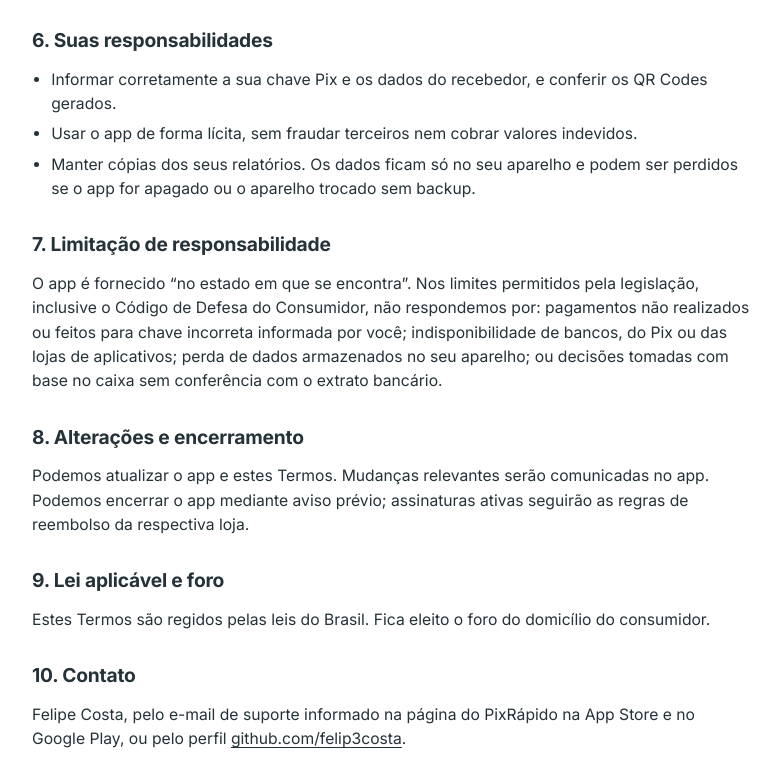
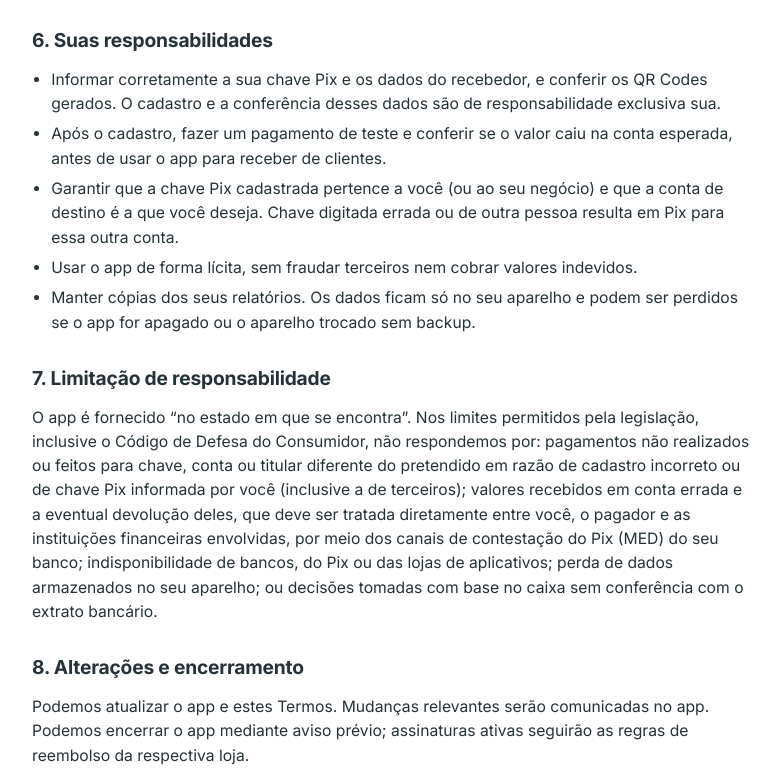
Before and after one commit to felip3costa/felip3costa.github.io, a plain HTML site: page termos/index.html in a window 1280 px wide. Shown: the part 1554-2325 px from the top of the page, without its empty margins (248-1028 px from the left). Drawn offline with Linux system fonts and the light colour scheme.

Commit message:
docs(termos): responsabilidade por cadastro errado e Pix em outra conta
Cadastro e conferência da chave Pix são do usuário, com pagamento de teste
recomendado; sem responsabilidade por Pix para conta, chave ou titular
diferente do pretendido.

Co-Authored-By: Claude Sonnet 5.5 <noreply@anthropic.com>

```diff
--- a/termos/index.html
+++ b/termos/index.html
@@ -20,7 +20,7 @@
   <main class="doc">
     <div class="wrap">
       <h1>Termos de Uso</h1>
-      <p class="updated">Última atualização: 19 de outubro de 2026</p>
+      <p class="updated">Última atualização: 6 de novembro de 2026</p>
 
       <h2>1. Aceitação</h2>
       <p>Estes Termos regem o uso do aplicativo PixRápido (“app”), desenvolvido por Felipe Costa (“nós”). Ao usar o app, você concorda com estes Termos e com a <a href="../privacidade/">Política de Privacidade</a>. Se não concordar, não use o app.</p>
@@ -54,13 +54,15 @@
 
       <h2>6. Suas responsabilidades</h2>
       <ul>
-        <li>Informar corretamente a sua chave Pix e os dados do recebedor, e conferir os QR Codes gerados.</li>
+        <li>Informar corretamente a sua chave Pix e os dados do recebedor, e conferir os QR Codes gerados. O cadastro e a conferência desses dados são de responsabilidade exclusiva sua.</li>
+        <li>Após o cadastro, fazer um pagamento de teste e conferir se o valor caiu na conta esperada, antes de usar o app para receber de clientes.</li>
+        <li>Garantir que a chave Pix cadastrada pertence a você (ou ao seu negócio) e que a conta de destino é a que você deseja. Chave digitada errada ou de outra pessoa resulta em Pix para essa outra conta.</li>
         <li>Usar o app de forma lícita, sem fraudar terceiros nem cobrar valores indevidos.</li>
         <li>Manter cópias dos seus relatórios. Os dados ficam só no seu aparelho e podem ser perdidos se o app for apagado ou o aparelho trocado sem backup.</li>
       </ul>
 
       <h2>7. Limitação de responsabilidade</h2>
-      <p>O app é fornecido “no estado em que se encontra”. Nos limites permitidos pela legislação, inclusive o Código de Defesa do Consumidor, não respondemos por: pagamentos não realizados ou feitos para chave incorreta informada por você; indisponibilidade de bancos, do Pix ou das lojas de aplicativos; perda de dados armazenados no seu aparelho; ou decisões tomadas com base no caixa sem conferência com o extrato bancário.</p>
+      <p>O app é fornecido “no estado em que se encontra”. Nos limites permitidos pela legislação, inclusive o Código de Defesa do Consumidor, não respondemos por: pagamentos não realizados ou feitos para chave, conta ou titular diferente do pretendido em razão de cadastro incorreto ou de chave Pix informada por você (inclusive a de terceiros); valores recebidos em conta errada e a eventual devolução deles, que deve ser tratada diretamente entre você, o pagador e as instituições financeiras envolvidas, por meio dos canais de contestação do Pix (MED) do seu banco; indisponibilidade de bancos, do Pix ou das lojas de aplicativos; perda de dados armazenados no seu aparelho; ou decisões tomadas com base no caixa sem conferência com o extrato bancário.</p>
 
       <h2>8. Alterações e encerramento</h2>
       <p>Podemos atualizar o app e estes Termos. Mudanças relevantes serão comunicadas no app. Podemos encerrar o app mediante aviso prévio; assinaturas ativas seguirão as regras de reembolso da respectiva loja.</p>
```
